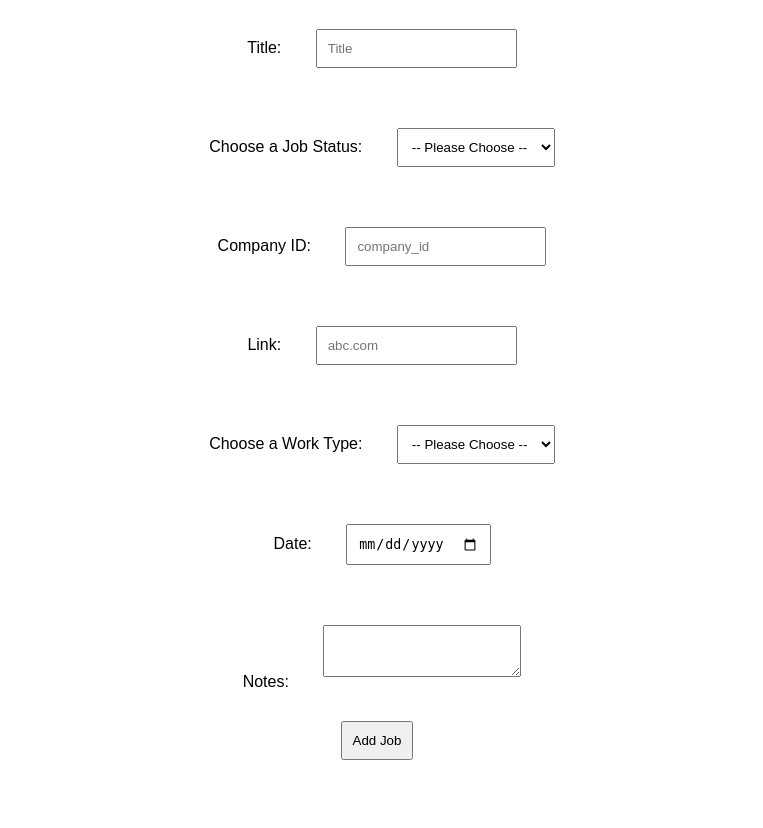
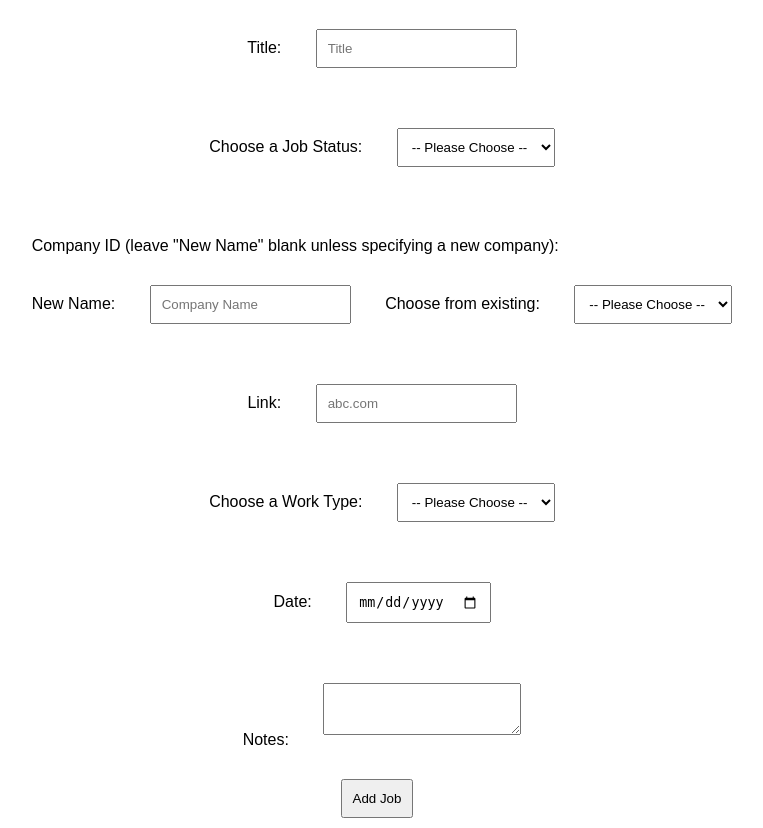
Before and after one commit to connordbrown/CSPB3308-FinalProject-Group3, a Flask app: page /jobs/1/edit in a window 1280 px wide. Shown: the part 135-963 px from the top of the page, without its empty margins (263-1026 px from the left). Before the commit the page ends 895 px from the top, so only its background shows below. Run offline with Flask 3, Linux system fonts and the light colour scheme; the visitor is signed in with stand-in values (Sample User, id 1); data that the repository does not hold is empty.

Commit message:
Company dropdown
Show both New Name and Existing dropdown for Add Job  but only show existing dropdown for edit job

```diff
--- a/app.py
+++ b/app.py
@@ -171,13 +171,17 @@ def add_job():
 
     if request.method == 'POST':
         # strip out form details
+        # Company ID - pick New Name IF filled out
+        # else use dropdown value
+        company_id = request.form['company_id_new_name'].strip() if request.form['company_id_new_name'].strip() else request.form['company_id']
+
         with closing(get_conn()) as conn:
             try:
                 with conn:
                     job_id = db.create_job(
                         conn,
                         session["user_id"],
-                        request.form['company_id'],
+                        company_id,
                         request.form['title'],
                         request.form['status'],
                         request.form['work_type'],
@@ -193,8 +197,14 @@ def add_job():
                 print(error)
 
 
+
+    user_id = session["user_id"]
+    with closing(get_conn()) as conn:
+            companies = db.get_companies_for_user(conn, user_id)
+
     return render_template(
         "job_form.html",
+        companies=companies,
         statuses=STATUSES,
         work_types=WORK_TYPES
     )
@@ -207,14 +217,17 @@ def edit_job(job_id):
         user_id = session["user_id"]
         with closing(get_conn()) as conn:
             job_data = db.get_job(conn, user_id, job_id)
+            companies = db.get_companies_for_user(conn, user_id)
 
         return render_template(
             "job_form.html",
             job=job_data,
+            companies=companies,
             statuses=STATUSES,
             work_types=WORK_TYPES
         )
 
+    elif request.method == 'POST':
         # strip out form details
         with closing(get_conn()) as conn:
             try:
--- a/templates/job_form.html
+++ b/templates/job_form.html
@@ -37,14 +37,44 @@
     </div>
 
     <div>
-        <label for="company_id">Company ID:</label>
-        <input
-            type="text"
-            id="company_id"
-            name="company_id"
-            placeholder="company_id"
-            value="{{ job["company_id"] if job else '' }}">
+        <!-- Show both New Name and Existing dropdown for Add Job -->
+        {% if not job %}
+            <p>Company ID (leave "New Name" blank unless specifying a new company):</p>
 
+            <label for="company_id_new_name">New Name:</label>
+            <input
+                type="text"
+                id="company_id_new_name"
+                name="company_id_new_name"
+                placeholder="Company Name"
+                value="{{ job["company_id"] if job else '' }}">
+
+            <label for="company_id">Choose from existing:</label>
+            <select name="company_id" id="company_id" name="company_id">
+                <option value="">-- Please Choose --</option>
+                {% for company in companies %}
+                    <option
+                        value="{{ company['id'] }}"
+                        {{ "selected" if (job and job.company_id == company['id']) or ''}}>
+                        {{ company['name'] }}
+                    </option>
+                {% endfor %}
+            </select>
+
+        <!-- Show only Existing dropdown for Edit Job to avoid ambiguous checks -->
+        {% else %}
+            <label for="company_id">Company:</label>
+            <select name="company_id" id="company_id" name="company_id">
+                <option value="">-- Please Choose --</option>
+                {% for company in companies %}
+                    <option
+                        value="{{ company['id'] }}"
+                        {{ "selected" if (job and job.company_id == company['id']) or ''}}>
+                        {{ company['name'] }}
+                    </option>
+                {% endfor %}
+            </select>
+        {% endif %}
     </div>
 
     <div>
```
